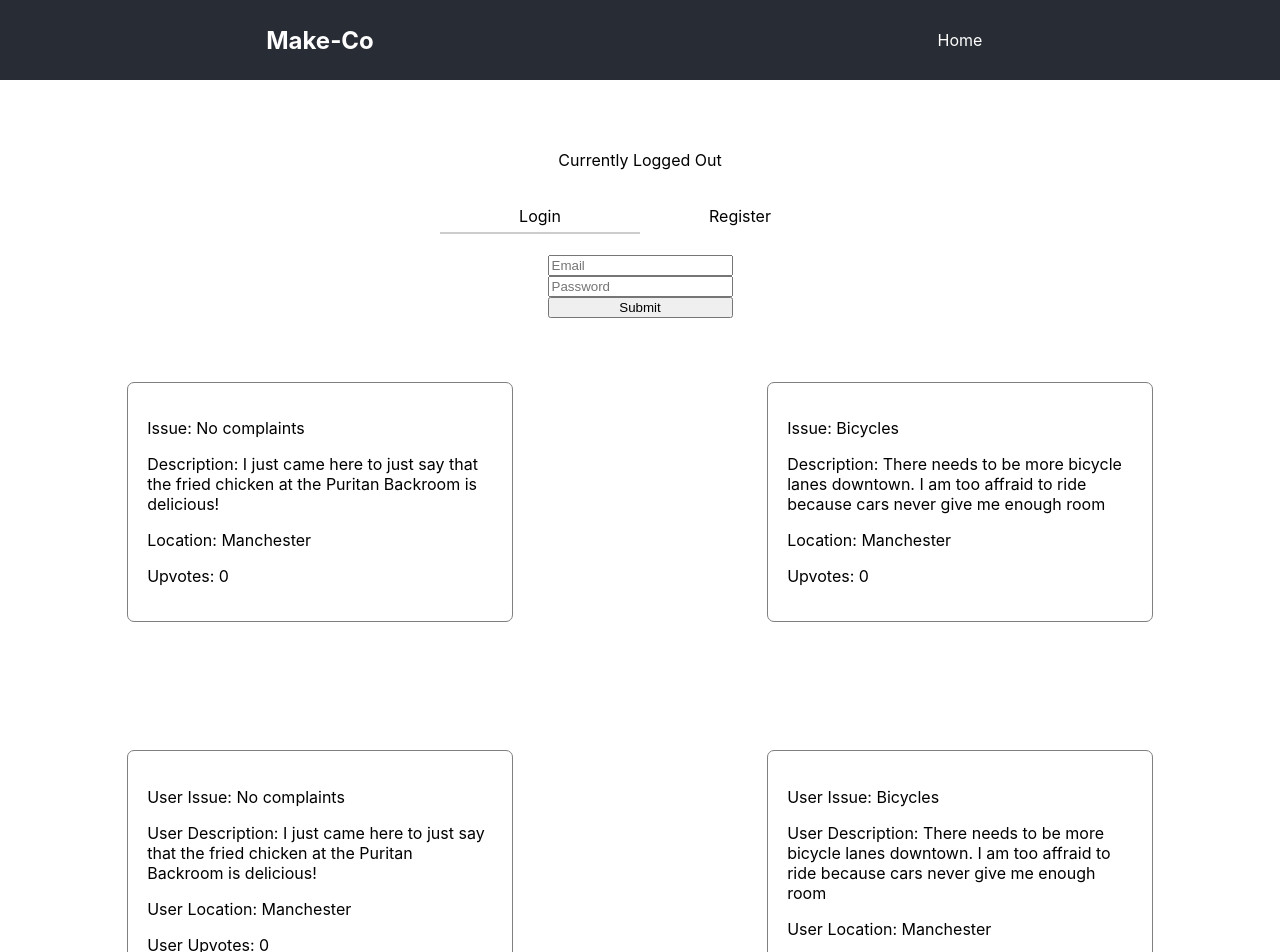
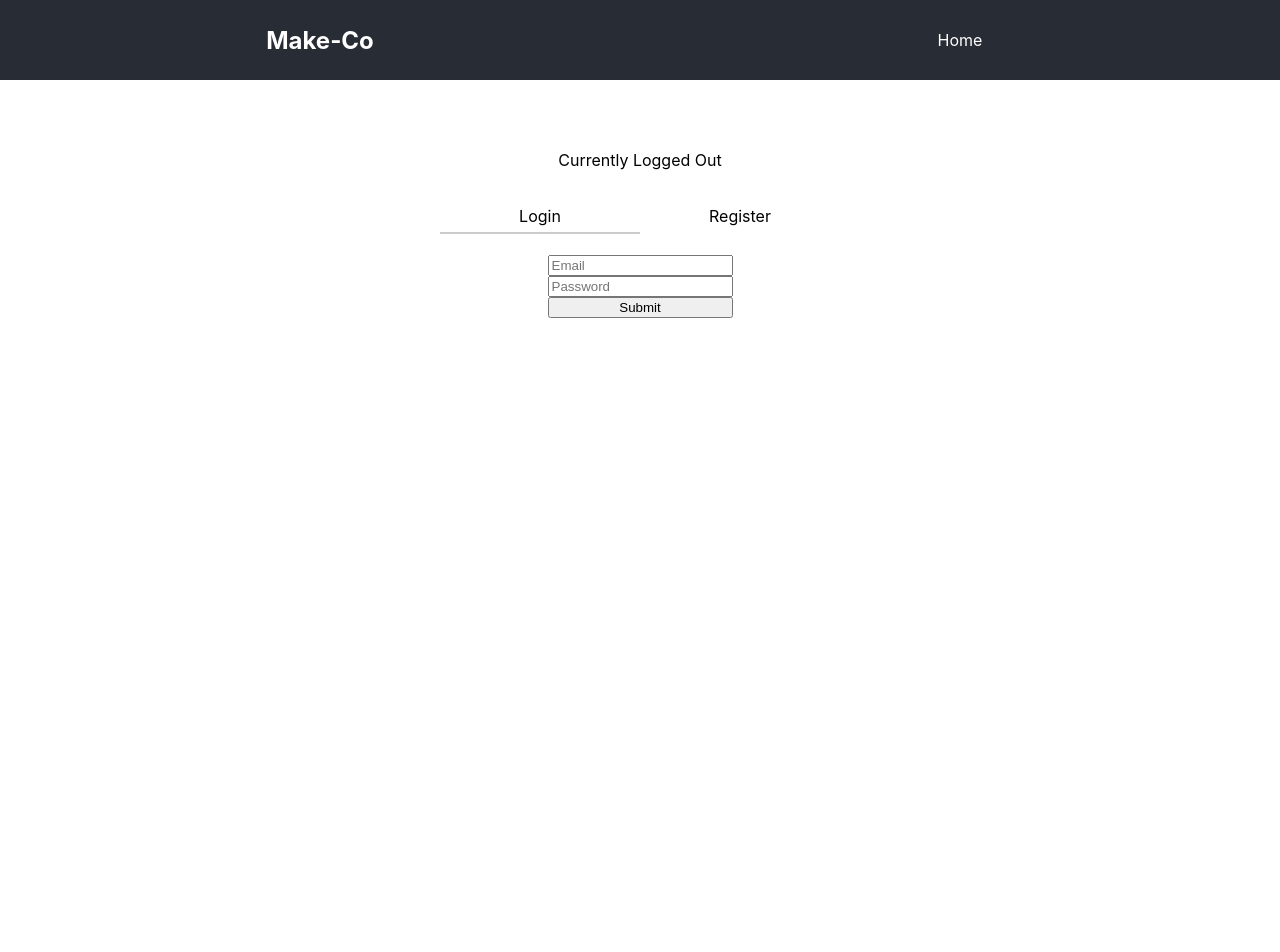
Before and after one commit to Co-make-bw/front-end, a React (Create React App) app in the folder co-make/: page / in a window 1280 px wide. Shown: the top 952 px of the page. After the commit the page ends 800 px from the top, so only its background shows below. Built offline with nearby package versions, Linux system fonts and the light colour scheme.

Commit message:
commented out cards in app - can uncomment to see them render

```diff
--- a/co-make/src/App.js
+++ b/co-make/src/App.js
@@ -9,8 +9,9 @@ function App() {
     <div>
       <Nav />
       <Default />
-      <LocalIssues/>
-      <UserIssues/>
+      {/* uncomment to see the cards as they are currently rendering */}
+      {/* <LocalIssues/>
+      <UserIssues/> */}
     </div>
   );
 }
```
